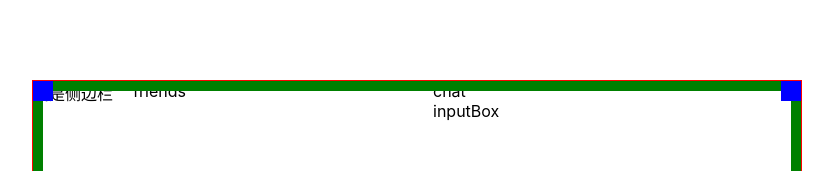
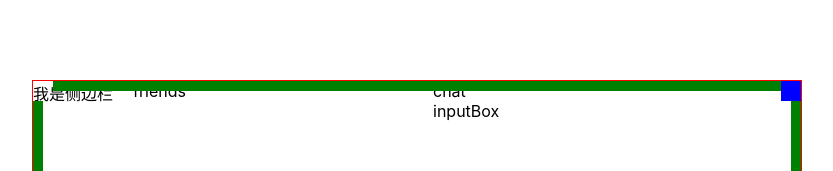
Before and after one commit to wxia09/chitchat, a React (Create React App) app: page / in a window 1280 px wide. Shown: the top 171 px of the page, without its empty margins (224-1057 px from the left). Built offline with nearby package versions, Linux system fonts and the light colour scheme.

Commit message:
拖动时候的bug修复

```diff
--- /dev/null
+++ b/src/components/DragSize/DragSizeItem/index.jsx
@@ -0,0 +1,25 @@
+import React from "react";
+function onMouseDown(e, props) {
+  let { boxWidth, boxHeight, left, top, widowsWidth, widowsHeight } = props;
+  console.log(e);
+  let { pageX, pageY } = e;
+  document.onmousemove = (el) => {
+    let nowX = el.pageX;
+    let nowY = el.pageY;
+    this.setState({
+      boxWidth: Math.min(boxWidth - (nowX - pageX), widowsWidth),
+      boxHeight: Math.min(boxHeight - (nowY - pageY), widowsHeight),
+      left: Math.max(left + (nowX - pageX), 0),
+      top: Math.max(top + (nowY - pageY), 0),
+    });
+  };
+  document.onmouseup = () => {
+    document.onmousemove = null;
+    document.onmouseup = null;
+  };
+}
+const CanBox = (props) => {
+  return <div onMouseDown={(e) => onMouseDown(e, props)} />;
+};
+
+export default CanBox;
--- a/src/components/DragSize/canBox/index.jsx
+++ /dev/null
@@ -1,6 +0,0 @@
-import React from "react";
-const CanBox = (props) => {
-  return <div>飞机我一</div>;
-};
-
-export default CanBox;
--- a/src/components/DragSize/index.jsx
+++ b/src/components/DragSize/index.jsx
@@ -1,5 +1,6 @@
 import React from "react";
 import PropsType from "prop-types";
+import DragSizeItem from "./DragSizeItem";
 import "./scss/index.scss";
 
 class DragSize extends React.Component {
@@ -13,7 +14,6 @@ class DragSize extends React.Component {
       left: 0,
       top: 0,
     };
-    this.topLeft = this.topLeft.bind(this);
     this.topRight = this.topRight.bind(this);
     this.top = this.top.bind(this);
     this.bottomLeft = this.bottomLeft.bind(this);
@@ -58,27 +58,6 @@ class DragSize extends React.Component {
       top,
     });
   }
-  topLeft(e) {
-    // console.log(e.target);
-    let ele = e.target;
-    console.log(e.pageX, e.pageY);
-    let { boxWidth, boxHeight, left, top, widowsWidth, widowsHeight } = this.state;
-    let { pageX, pageY } = e;
-    ele.onmousemove = (el) => {
-      let nowX = el.pageX;
-      let nowY = el.pageY;
-      this.setState({
-        boxWidth: Math.min(boxWidth - (nowX - pageX), widowsWidth),
-        boxHeight: Math.min(boxHeight - (nowY - pageY), widowsHeight),
-        left: Math.max(left + (nowX - pageX), 0),
-        top: Math.max(top + (nowY - pageY), 0),
-      });
-    };
-    document.onmouseup = () => {
-      ele.onmousemove = null;
-      document.onmouseup = null;
-    };
-  }
   topRight() {}
   top() {}
   bottomLeft() {}
@@ -97,7 +76,7 @@ class DragSize extends React.Component {
     };
     return (
       <div className="flex drag-size" style={boxStyle}>
-        <div className="top left corner" style={{ cursor: "nw-resize" }} onMouseDown={this.topLeft} />
+        <DragSizeItem className="top left corner" style={{ cursor: "nw-resize" }} />
         <div className="top right corner" style={{ cursor: "ne-resize" }} />
         <div className="bottom left corner" style={{ cursor: "sw-resize" }} />
         <div className="bottom right corner" style={{ cursor: "se-resize" }} />
```
